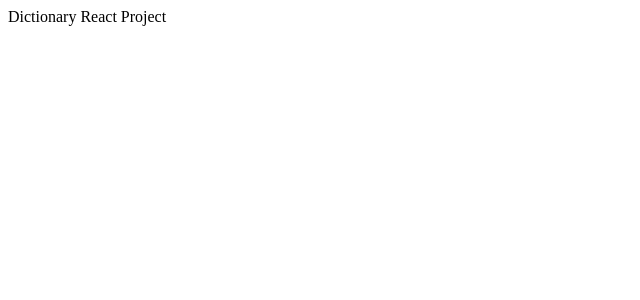
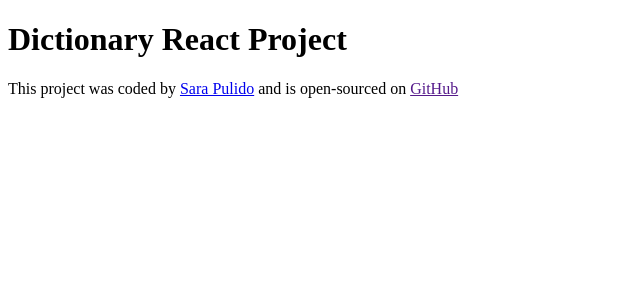
Before and after one commit to sara01rizo/dictionary-react-project, a React (Create React App) app: page / in a window 1280 px wide. Shown: the top 300 px of the page, without its empty margins (0-640 px from the left). Built offline with nearby package versions, Linux system fonts and the light colour scheme.

Commit message:
Project deploy in Netlify - succesfully - add footer span use for external links-

```diff
--- a/public/index.html
+++ b/public/index.html
@@ -2,14 +2,12 @@
 <html lang="en">
   <head>
     <meta charset="utf-8" />
-    <link rel="icon" href="%PUBLIC_URL%/favicon.ico" />
     <meta name="viewport" content="width=device-width, initial-scale=1" />
     <meta name="theme-color" content="#000000" />
     <meta
       name="description"
       content="Web site created using create-react-app"
     />
-    <link rel="apple-touch-icon" href="%PUBLIC_URL%/logo192.png" />
 
     <link rel="manifest" href="%PUBLIC_URL%/manifest.json" />
 
--- a/src/App.js
+++ b/src/App.js
@@ -3,5 +3,22 @@
 import "./App.css";
 
 export default function App() {
-  return <div className="App">Dictionary React Project</div>;
+  return (
+    <div className="App">
+      <h1>Dictionary React Project</h1>
+      <footer>
+        {" "}
+        <span>
+          This project was coded by{" "}
+          <a href="#" target="_blank">
+            Sara Pulido
+          </a>{" "}
+          and is open-sourced on{" "}
+          <a href="" target="_blank">
+            GitHub
+          </a>
+        </span>
+      </footer>
+    </div>
+  );
 }
```
Also changed, not shown: public/robots.txt (deleted), 1 other file (tests, documents, lock files or other folders).
